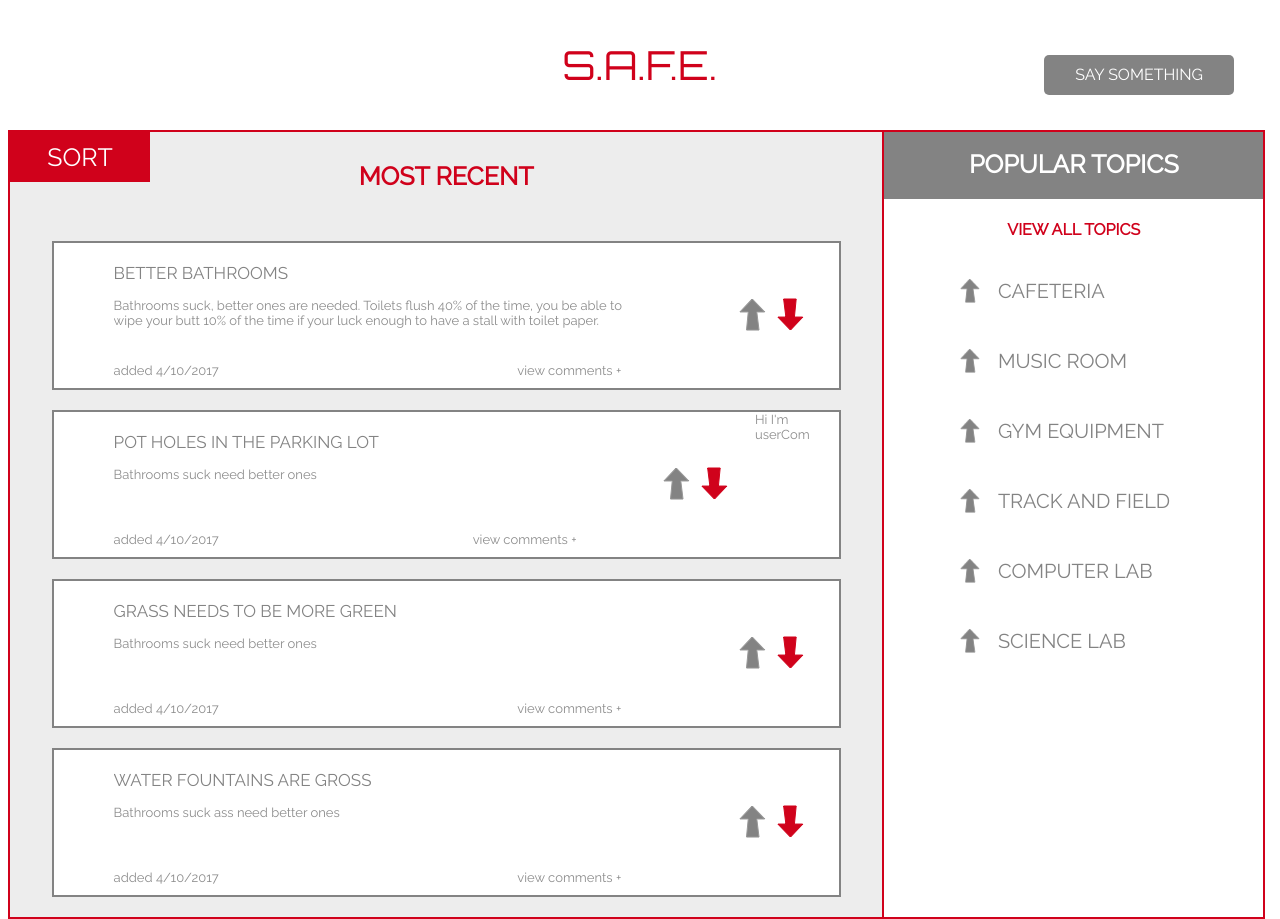
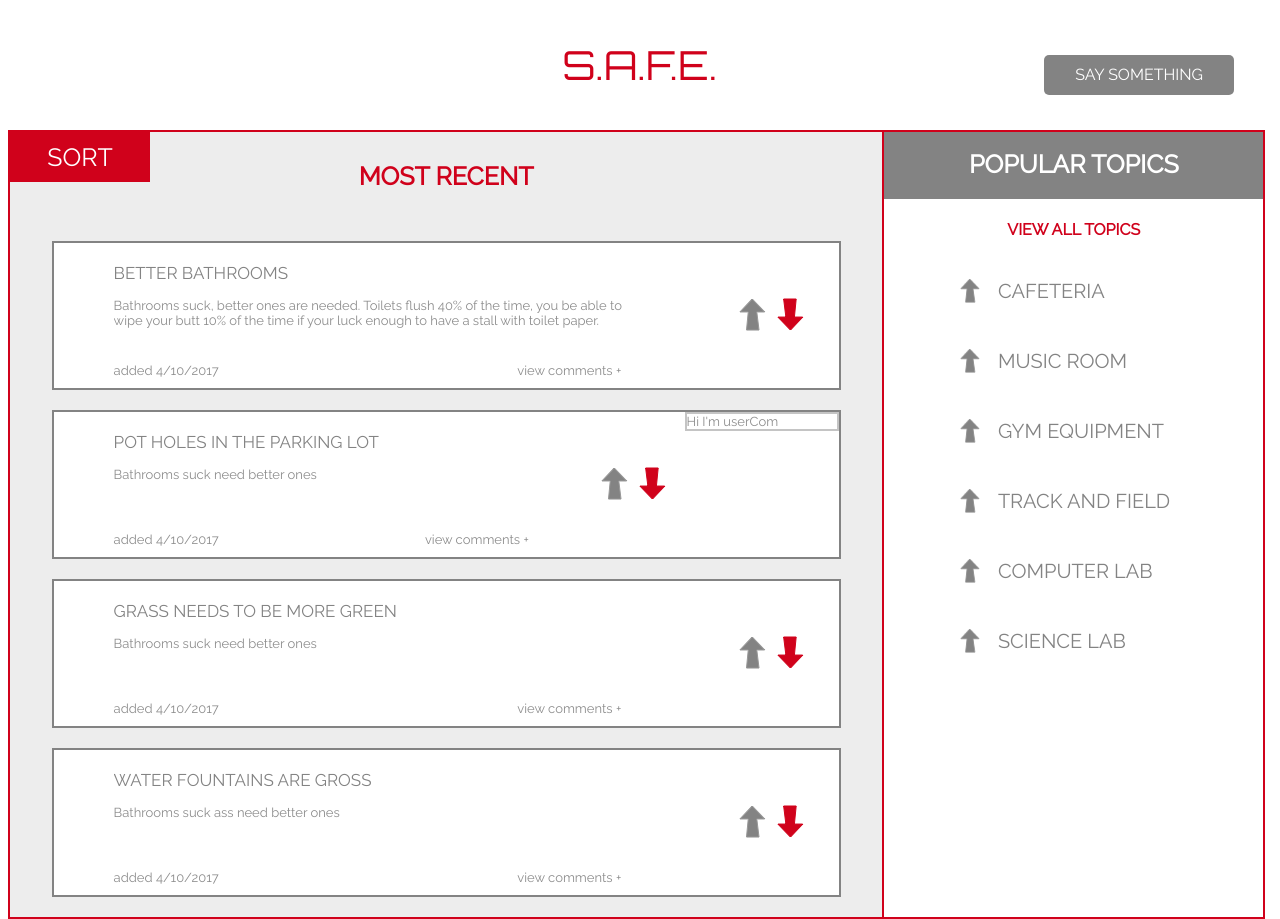
Before and after one commit to junior-devleague/safe, a plain HTML site: page index.html in a window 1280 px wide. Drawn offline with Linux system fonts and the light colour scheme.

Commit message:
ZedricknJomariTROUBLEWITHCONTAINER

```diff
--- a/css/home-page-styles.css
+++ b/css/home-page-styles.css
@@ -176,3 +176,9 @@ font-family: 'Lato', sans-serif;
 .userCom{
   z-index: 1;
 }
+
+.userCom{
+  width: 150px;
+  height: 10%;
+  border: 2px solid #C4C4C4;
+}
```
